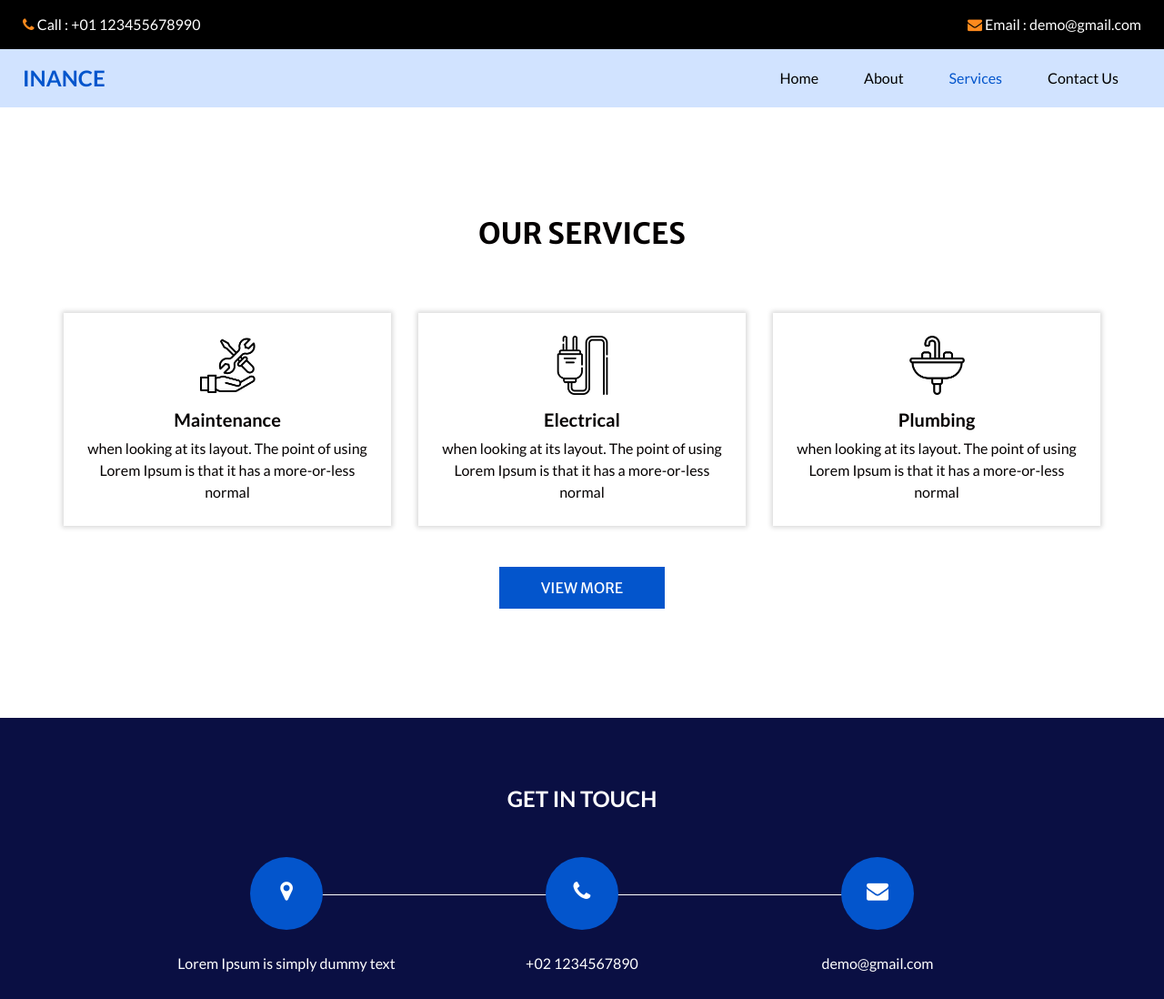
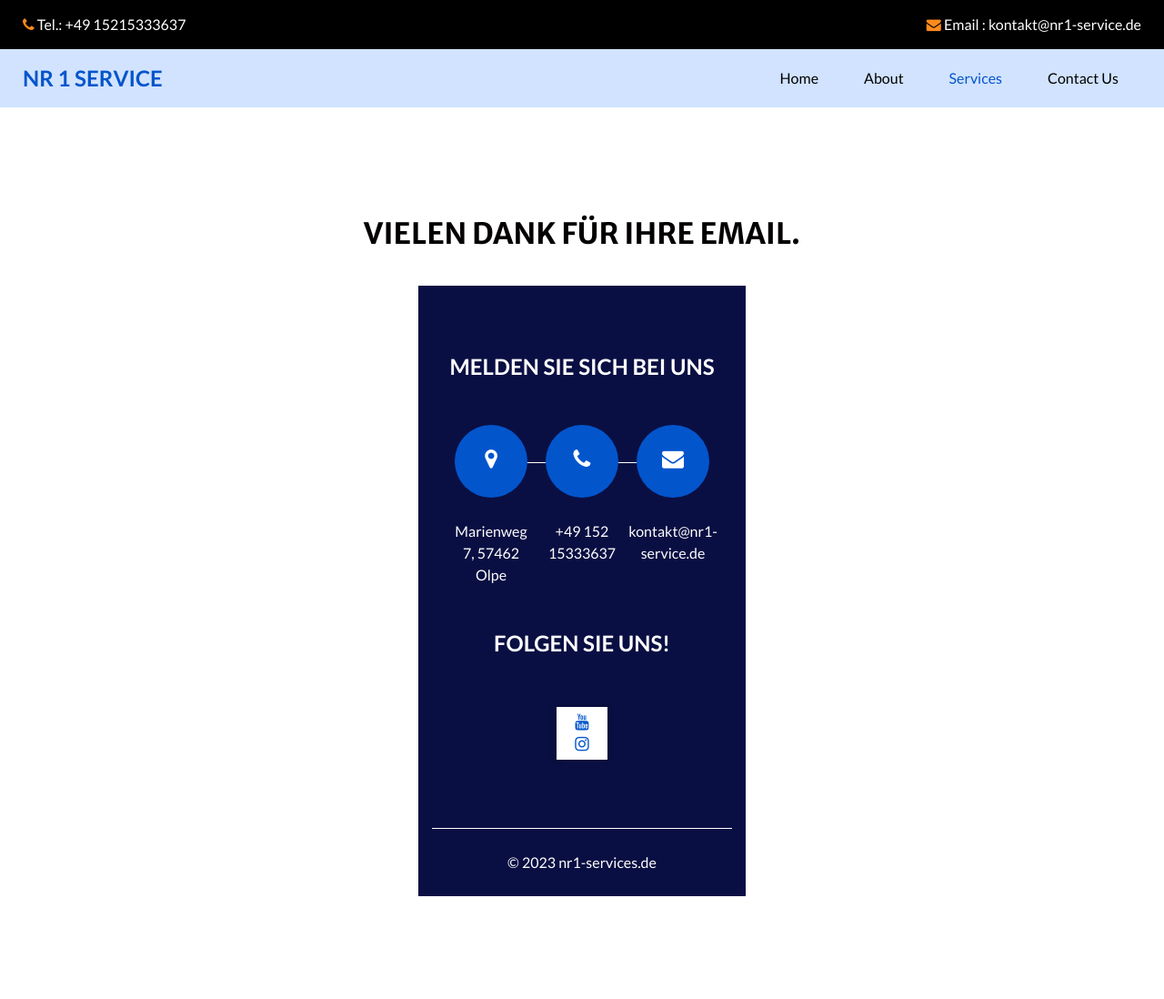
Before and after one commit to businessnr1/web, a plain HTML site: page danke.html in a window 1280 px wide. Shown: the top 1098 px of the page at 91% size. Drawn offline with nearby package versions, Linux system fonts and the light colour scheme; some packages are replaced by stand-ins of ours.

Commit message:
Update danke.html

```diff
--- a/danke.html
+++ b/danke.html
@@ -35,16 +35,16 @@
       <div class="header_top">
         <div class="container-fluid">
           <div class="contact_nav">
-            <a href="">
+            <a href="tel: 015215333637">
               <i class="fa fa-phone" aria-hidden="true"></i>
               <span>
-                Call : +01 123455678990
+                Tel.: +49 15215333637
               </span>
             </a>
-            <a href="">
+            <a href="mailto: kontakt@nr1-service.de">
               <i class="fa fa-envelope" aria-hidden="true"></i>
               <span>
-                Email : demo@gmail.com
+                Email : kontakt@nr1-service.de
               </span>
             </a>
           </div>
@@ -55,7 +55,7 @@
           <nav class="navbar navbar-expand-lg custom_nav-container ">
             <a class="navbar-brand" href="index.html">
               <span>
-                Inance
+                nr 1 service
               </span>
             </a>
 
@@ -91,65 +91,11 @@
   <section class="service_section layout_padding">
     <div class="container ">
       <div class="heading_container heading_center">
-        <h2> Our Services </h2>
+        <h2> vielen dank für ihre email. </h2>
       </div>
       <div class="row">
         <div class="col-sm-6 col-md-4 mx-auto">
-          <div class="box ">
-            <div class="img-box">
-              <img src="images/s1.png" alt="" />
-            </div>
-            <div class="detail-box">
-              <h5>
-                Maintenance
-              </h5>
-              <p>
-                when looking at its layout. The point of using Lorem Ipsum is
-                that it has a more-or-less normal
-              </p>
-            </div>
-          </div>
-        </div>
-        <div class="col-sm-6 col-md-4 mx-auto">
-          <div class="box ">
-            <div class="img-box">
-              <img src="images/s2.png" alt="" />
-            </div>
-            <div class="detail-box">
-              <h5>
-                Electrical
-              </h5>
-              <p>
-                when looking at its layout. The point of using Lorem Ipsum is
-                that it has a more-or-less normal
-              </p>
-            </div>
-          </div>
-        </div>
-        <div class="col-sm-6 col-md-4 mx-auto">
-          <div class="box ">
-            <div class="img-box">
-              <img src="images/s3.png" alt="" />
-            </div>
-            <div class="detail-box">
-              <h5>
-                Plumbing
-              </h5>
-              <p>
-                when looking at its layout. The point of using Lorem Ipsum is
-                that it has a more-or-less normal
-              </p>
-            </div>
-          </div>
-        </div>
-      </div>
-      <div class="btn-box">
-        <a href="">
-          View More
-        </a>
-      </div>
-    </div>
-  </section>
+
 
   <!-- end service section -->
 
@@ -157,44 +103,44 @@
   <section class="info_section ">
     <div class="container">
       <h4>
-        Get In Touch
+        Melden Sie sich bei uns
       </h4>
       <div class="row">
         <div class="col-lg-10 mx-auto">
           <div class="info_items">
             <div class="row">
               <div class="col-md-4">
-                <a href="">
+                <a href="https://maps.app.goo.gl/ZmXtTbTgWSpGyBFM8">
                   <div class="item ">
                     <div class="img-box ">
                       <i class="fa fa-map-marker" aria-hidden="true"></i>
                     </div>
                     <p>
-                      Lorem Ipsum is simply dummy text
+                      Marienweg 7, 57462 Olpe
                     </p>
                   </div>
                 </a>
               </div>
               <div class="col-md-4">
-                <a href="">
+                <a href="tel: 015215333637">
                   <div class="item ">
                     <div class="img-box ">
                       <i class="fa fa-phone" aria-hidden="true"></i>
                     </div>
                     <p>
-                      +02 1234567890
+                      +49 152 15333637
                     </p>
                   </div>
                 </a>
               </div>
               <div class="col-md-4">
-                <a href="">
+                <a href="mailto: kontakt@nr1-service.de">
                   <div class="item ">
                     <div class="img-box">
                       <i class="fa fa-envelope" aria-hidden="true"></i>
                     </div>
                     <p>
-                      demo@gmail.com
+                      kontakt@nr1-service.de
                     </p>
                   </div>
                 </a>
@@ -206,15 +152,10 @@
     </div>
     <div class="social-box">
       <h4>
-        Follow Us
+        Folgen Sie uns!
       </h4>
       <div class="box">
-        <a href="">
-          <i class="fa fa-facebook" aria-hidden="true"></i>
-        </a>
-        <a href="">
-          <i class="fa fa-twitter" aria-hidden="true"></i>
-        </a>
+
         <a href="">
           <i class="fa fa-youtube" aria-hidden="true"></i>
         </a>
@@ -233,8 +174,8 @@
   <footer class="footer_section">
     <div class="container">
       <p>
-        &copy; <span id="displayDateYear"></span> All Rights Reserved By
-        <a href="https://html.design/">Free Html Templates</a>
+        &copy; <span id="displayDateYear"></span>
+        <a href="https://nr1-service.de/impressum">nr1-services.de</a>
       </p>
     </div>
   </footer>
@@ -246,7 +187,7 @@
   </script>
   <script src="js/custom.js"></script>
   <!-- Google Map -->
-  <script src="https://maps.googleapis.com/maps/api/js?key=AIzaSyCh39n5U-4IoWpsVGUHWdqB6puEkhRLdmI&callback=myMap"></script>
+
   <!-- End Google Map -->
 
 
```
